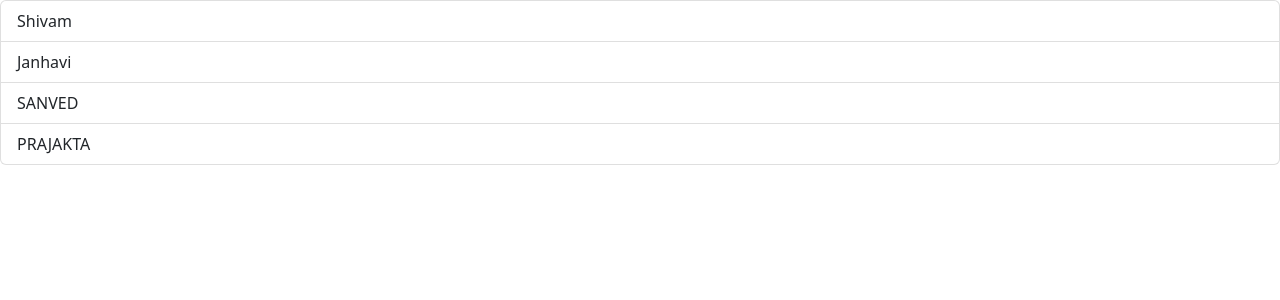
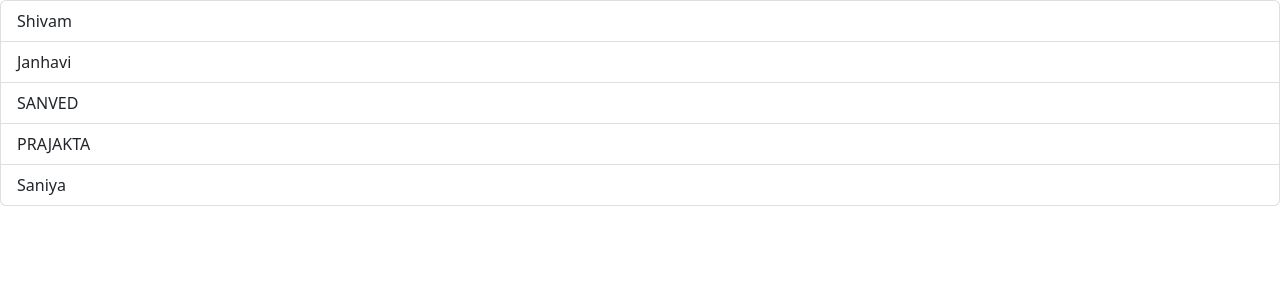
Before and after one commit to cwipedia-in/Industrial_Training_GPAN, a React (Create React App) app in the folder Week-2/Day4/dayfour/: page / in a window 1280 px wide. Shown: the top 300 px of the page. Built offline with nearby package versions, Linux system fonts and the light colour scheme.

Commit message:
add: myname

```diff
--- a/Week-2/Day4/dayfour/src/Components/names.component.js
+++ b/Week-2/Day4/dayfour/src/Components/names.component.js
@@ -7,6 +7,7 @@ const Names = () => {
              <li class="list-group-item">Janhavi</li>
              <li class="list-group-item">SANVED</li>
              <li class="list-group-item">PRAJAKTA</li>
+             <li class="list-group-item">Saniya</li>
 
 
         </ul>
```
